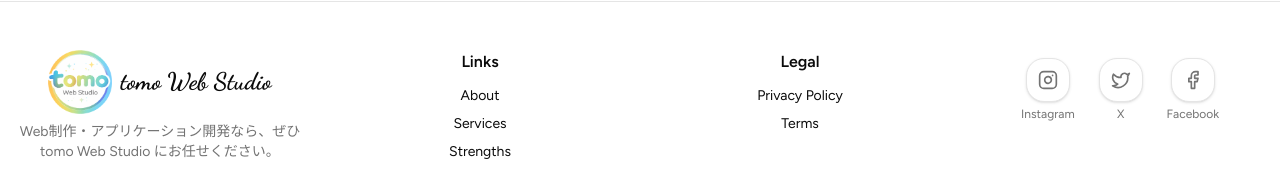
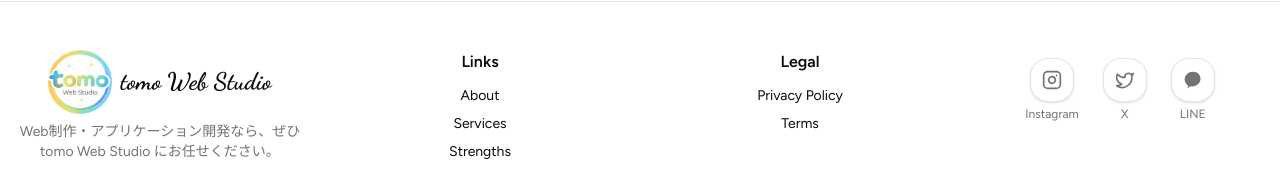
Before and after one commit to mizukami-0418/my-homepage, a Next.js app: page / in a window 1280 px wide. Shown: the part 6946-7118 px from the top of the page. Built offline with nearby package versions, Linux system fonts and the light colour scheme.

Commit message:
feat: Facebookリンクを削除しLINEアイコンを追加

```diff
--- a/app/components/common/SocialLinks.tsx
+++ b/app/components/common/SocialLinks.tsx
@@ -1,5 +1,11 @@
-import { Instagram, Twitter, Facebook } from "lucide-react";
+import { Instagram, Twitter } from "lucide-react";
 import { cn } from "@/lib/utils";
+
+const LineIcon = ({ size = 20 }: { size?: number }) => (
+  <svg width={size} height={size} viewBox="0 0 24 24" fill="currentColor">
+    <path d="M12 2C6.48 2 2 6.12 2 11.2c0 3.13 1.66 5.9 4.24 7.65-.17.63-.62 2.27-.71 2.62-.11.43.16.42.34.31.14-.09 2.26-1.52 3.18-2.14.63.09 1.28.14 1.95.14 5.52 0 10-4.12 10-9.2S17.52 2 12 2z" />
+  </svg>
+);
 
 const socials = [
   {
@@ -13,9 +19,9 @@ const socials = [
     icon: Twitter,
   },
   {
-    label: "Facebook",
-    href: "https://www.facebook.com/your-account",
-    icon: Facebook,
+    label: "LINE",
+    href: "https://line.me/ti/p/~tomo-web-studio",
+    icon: LineIcon,
   },
 ];
 
```
